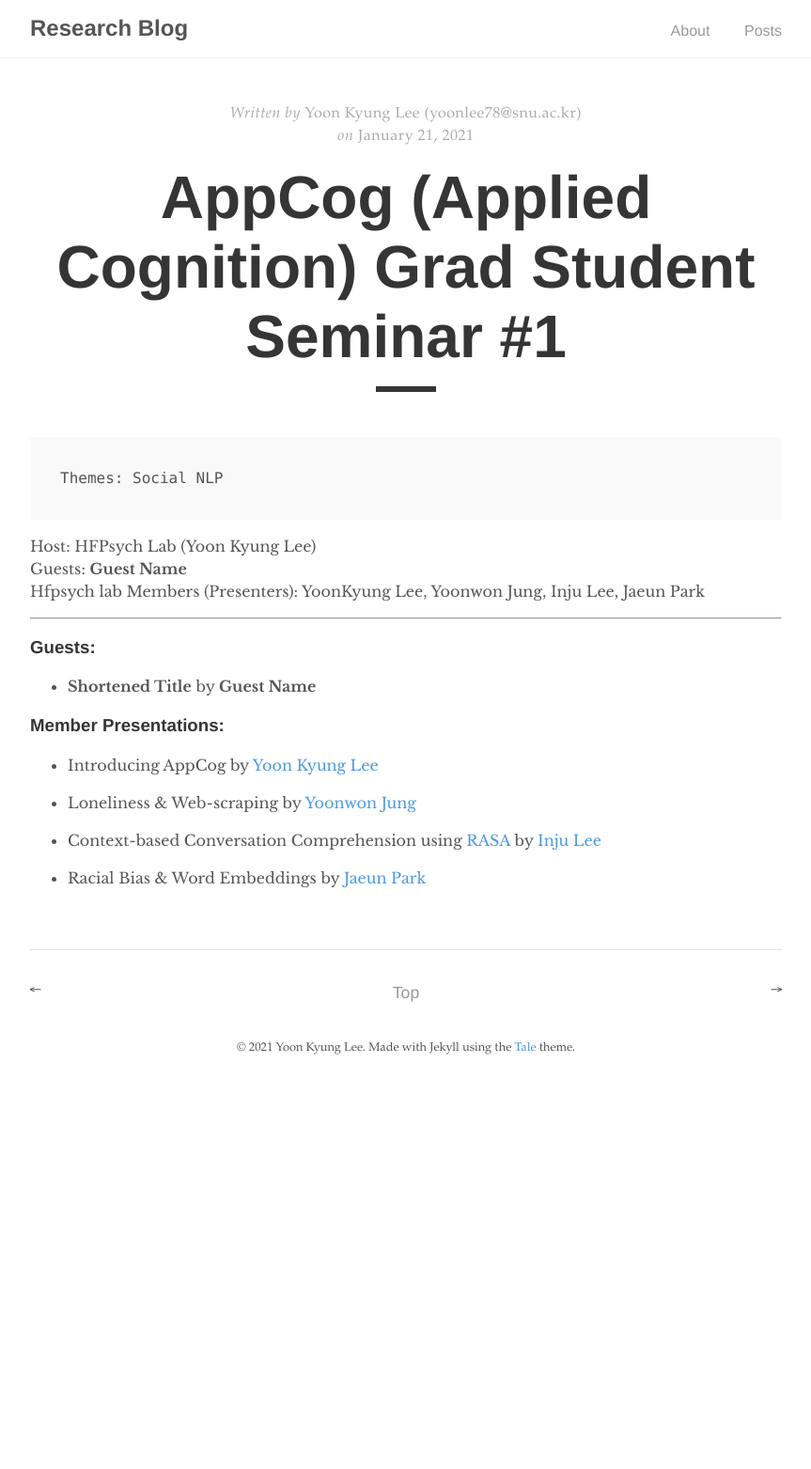
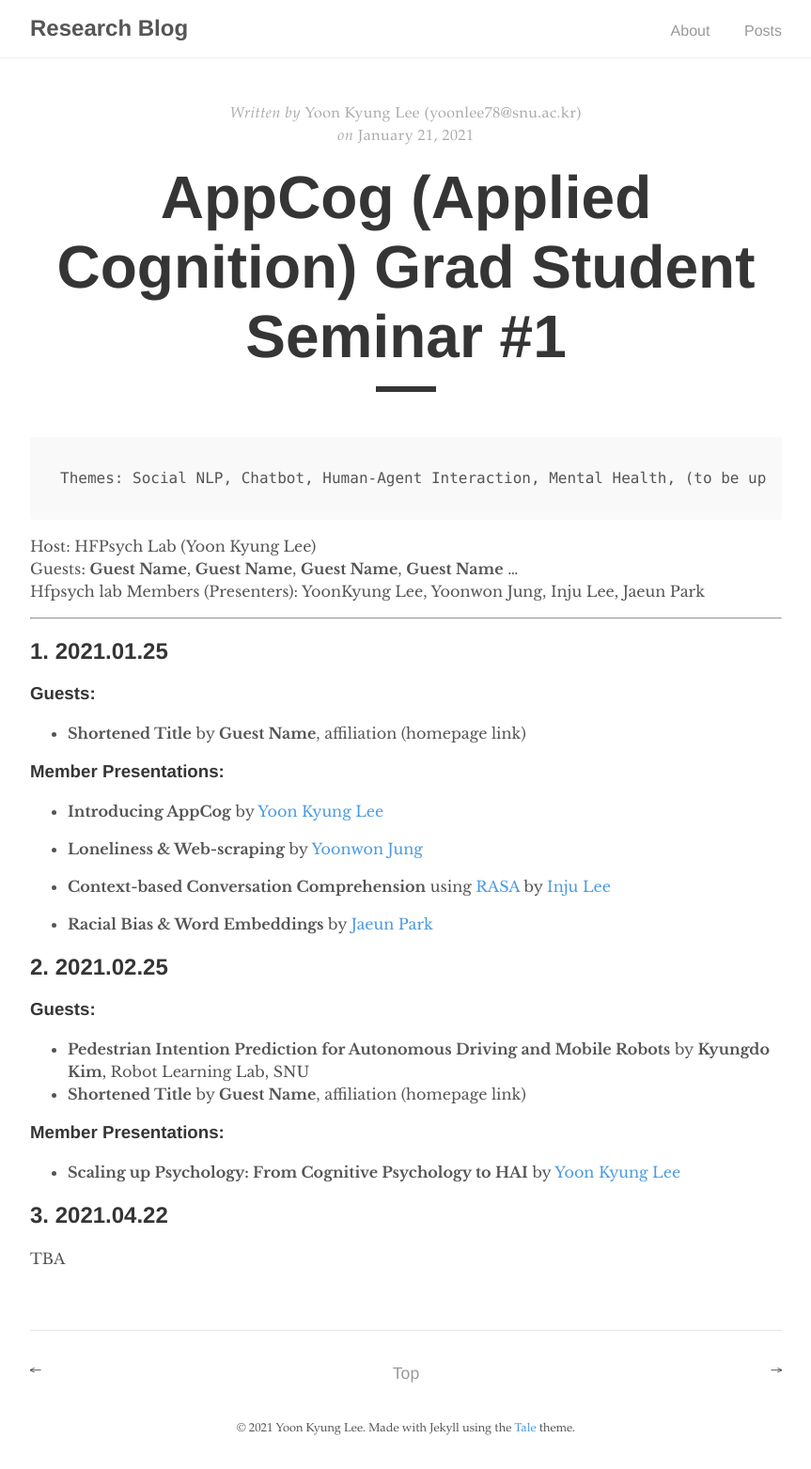
Before and after one commit to humanfactorspsych/blog, a Jekyll site: the page built from _posts/2021-01-21-appcog.md, in a window 1280 px wide. Shown: the whole page at 94% size, without its empty margins (208-1071 px from the left). Built offline with Jekyll 4.4.1, drawn with Linux system fonts in a browser that asks for light colours; before the commit the page ends 1158 px from its top, so only the background shows below that.

Commit message:
Update 2021-01-21-appcog.md

```diff
--- a/_posts/2021-01-21-appcog.md
+++ b/_posts/2021-01-21-appcog.md
@@ -4,25 +4,42 @@ title: "AppCog (Applied Cognition) Grad Student Seminar #1 "
 author: "Yoon Kyung Lee (yoonlee78@snu.ac.kr)"
 ---
 
-    Themes: Social NLP
+    Themes: Social NLP, Chatbot, Human-Agent Interaction, Mental Health, (to be updated)
 
 Host: HFPsych Lab (Yoon Kyung Lee) <br>
-Guests: **Guest Name** <br>
+Guests: **Guest Name**, **Guest Name**, **Guest Name**, **Guest Name** ...  <br>
 Hfpsych lab Members (Presenters): YoonKyung Lee, Yoonwon Jung, Inju Lee, Jaeun Park <br>
 
 -----------------
 
+## 1. 2021.01.25
+
 ### Guests:
 
-- **Shortened Title** by **Guest Name**
-
+-  **Shortened Title** by **Guest Name**, affiliation (homepage link)
 
 ### Member Presentations:
 
-- Introducing AppCog by [Yoon Kyung Lee]()
+- **Introducing AppCog** by [Yoon Kyung Lee]()
 
-- Loneliness & Web-scraping by [Yoonwon Jung](http://hfpsych.snu.ac.kr/Portfolio/portfolio_YoonwonJung.html)
+- **Loneliness & Web-scraping** by [Yoonwon Jung](http://hfpsych.snu.ac.kr/Portfolio/portfolio_YoonwonJung.html)
 
-- Context-based Conversation Comprehension using [RASA](https://rasa.com/) by [Inju Lee](http://hfpsych.snu.ac.kr/Portfolio/portfolio_InjuLee.html)
+- **Context-based Conversation Comprehension** using [RASA](https://rasa.com/) by [Inju Lee](http://hfpsych.snu.ac.kr/Portfolio/portfolio_InjuLee.html)
 
-- Racial Bias & Word Embeddings by [Jaeun Park](http://hfpsych.snu.ac.kr/Portfolio/portfolio_JaeEunPark.html)
+- **Racial Bias & Word Embeddings** by [Jaeun Park](http://hfpsych.snu.ac.kr/Portfolio/portfolio_JaeEunPark.html)
+
+## 2. 2021.02.25
+
+### Guests:
+
+- **Pedestrian Intention Prediction for Autonomous Driving and Mobile Robots** by **Kyungdo Kim**, Robot Learning Lab, SNU
+- **Shortened Title** by **Guest Name**, affiliation (homepage link)
+
+### Member Presentations:
+
+- **Scaling up Psychology: From Cognitive Psychology to HAI** by [Yoon Kyung Lee](yoonlee78.github.io/about)
+
+
+## 3. 2021.04.22
+
+TBA
```
